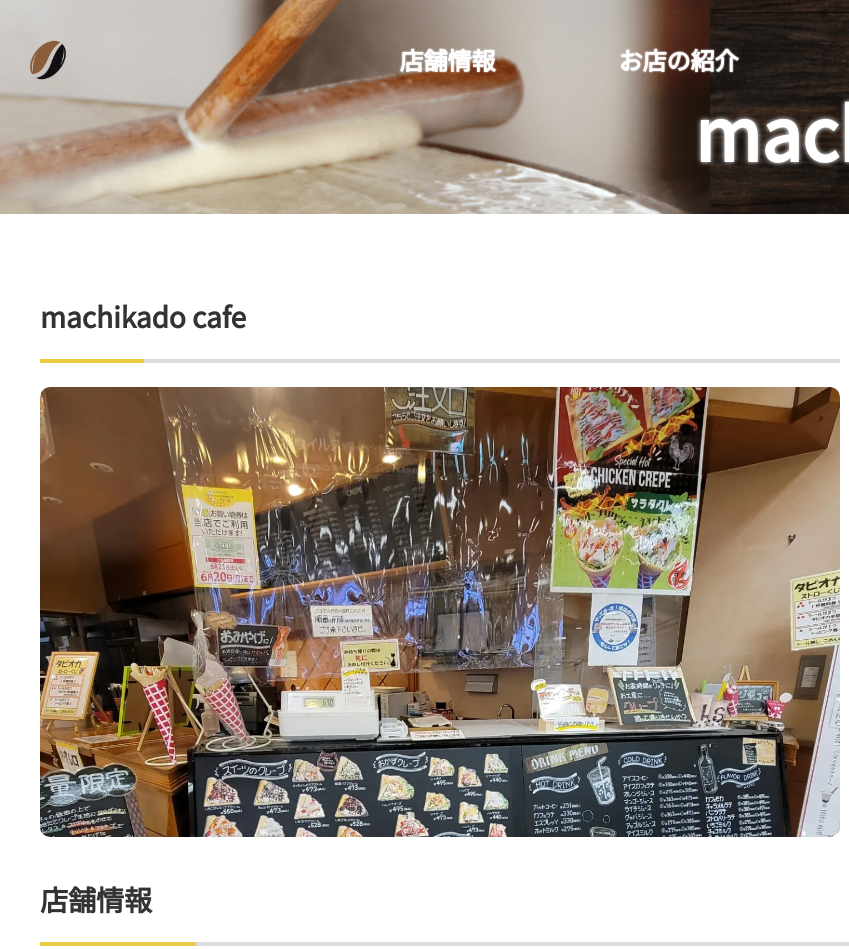
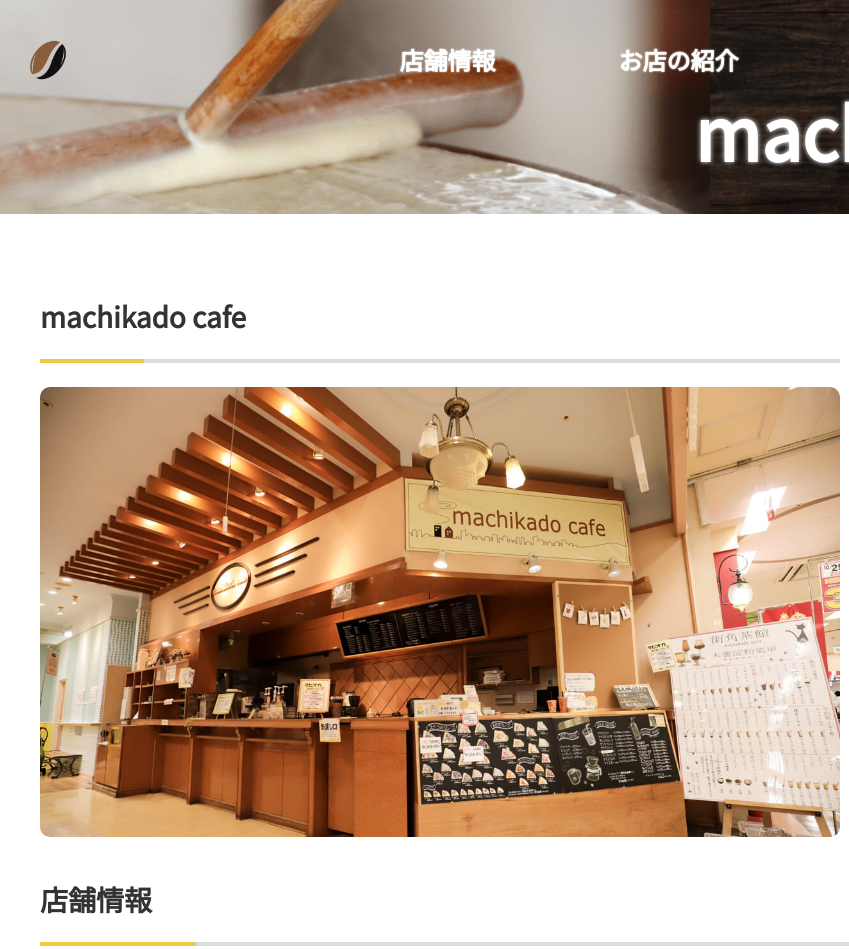
Before and after one commit to enoa153974/machikado-cafe, an Astro site: page /info in a window 1280 px wide. Shown: the top 949 px of the page, 0-849 px from the left. Built offline with nearby package versions, Linux system fonts and the light colour scheme; Astro itself is replaced by a stand-in of ours; no server answers.

Commit message:
add:info店頭写真変更

```diff
--- a/src/components/Info.astro
+++ b/src/components/Info.astro
@@ -9,7 +9,7 @@
         <div class="l-column l-column--8">
             <h2 class="font-bold u-heading-line mb-6">machikado cafe</h2>
             <div class="info__img-wrapper img-wrapper img-wrapper--aspect-16-9 img-wrapper--rounded">
-                <img src="/assets/images/tentou_02.jpg" alt="" />
+                <img src="/assets/images/tentou_20251027.jpg" alt="" />
             </div>
         </div>
 
```
Also changed, not shown: public/assets/images/tentou_20251027.jpg (added).
